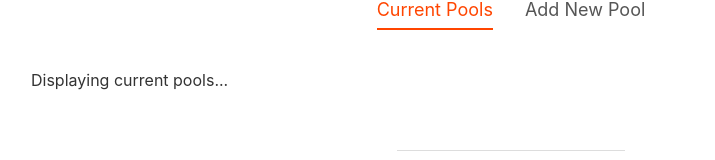
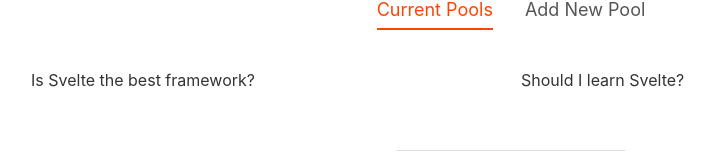
Before and after one commit to PedroLunet/svelteTutorial, a Svelte app in the folder sveltePools/: page / in a window 1280 px wide. Shown: the part 179-339 px from the top of the page, without its empty margins (129-844 px from the left). Built offline with nearby package versions, Linux system fonts and the light colour scheme.

Commit message:
Adding New Pools

```diff
--- a/sveltePools/src/App.svelte
+++ b/sveltePools/src/App.svelte
@@ -1,6 +1,7 @@
 <script>
 	import Header from './components/Header.svelte';
 	import Footer from './components/Footer.svelte';
+	import PoolList from './components/PoolList.svelte';
 	import CreatePoolForm from './components/CreatePoolForm.svelte';
 	import Tabs from './shared/Tabs.svelte';
 
@@ -10,17 +11,40 @@
 	const tabChange = (e) => {
 		activeItem = e.detail;
 	};
+
+	const handlePoolCreated = (e) => {
+		const newPool = e.detail;
+		pools = [newPool, ...pools];
+		activeItem = 'Current Pools';
+	};
+
+	let pools = [
+		{
+			question: 'Is Svelte the best framework?',
+			answerA: 'Yes',
+			answerB: 'No',
+			votesA: 10,
+			votesB: 5,
+			id: 1,
+		},
+		{
+			question: 'Should I learn Svelte?',
+			answerA: 'Absolutely',
+			answerB: 'Maybe',
+			votesA: 8,
+			votesB: 3,
+			id: 2,
+		},
+	];
 </script>
 
 <Header />
 <main>
 	<Tabs {items} {activeItem} on:tabChange={tabChange} />
 	{#if activeItem === 'Current Pools'}
-		<!-- Current Pools content goes here -->
-		<p>Displaying current pools...</p>
+		<PoolList {pools} />
 	{:else if activeItem === 'Add New Pool'}
-		<!-- Add New Pool content goes here -->
-		<CreatePoolForm />
+		<CreatePoolForm on:poolCreated={handlePoolCreated} />
 	{/if}
 </main>
 <Footer />
--- a/sveltePools/src/components/CreatePoolForm.svelte
+++ b/sveltePools/src/components/CreatePoolForm.svelte
@@ -1,8 +1,11 @@
 <script>
+	import { createEventDispatcher } from 'svelte';
 	import Button from '../shared/Button.svelte';
 	let fields = { question: '', answerA: '', answerB: '' };
 	let errors = { question: '', answerA: '', answerB: '' };
 	let isValid = false;
+
+	let dispatch = createEventDispatcher();
 
 	const handleSubmit = () => {
 		isValid = true;
@@ -27,7 +30,8 @@
 		}
 
 		if (isValid) {
-			console.log('Form submitted:', fields);
+			let pool = { ...fields, votesA: 0, votesB: 0, id: Math.random() };
+			dispatch('poolCreated', pool);
 		}
 	};
 </script>
--- /dev/null
+++ b/sveltePools/src/components/PoolList.svelte
@@ -0,0 +1,17 @@
+<script>
+	export let pools = [];
+</script>
+
+<div class="pool-list">
+	{#each pools as pool (pool.id)}
+		<div>{pool.question}</div>
+	{/each}
+</div>
+
+<style>
+	.pool-list {
+		display: grid;
+		grid-template-columns: 1fr 1fr;
+		grid-gap: 20px;
+	}
+</style>
```
